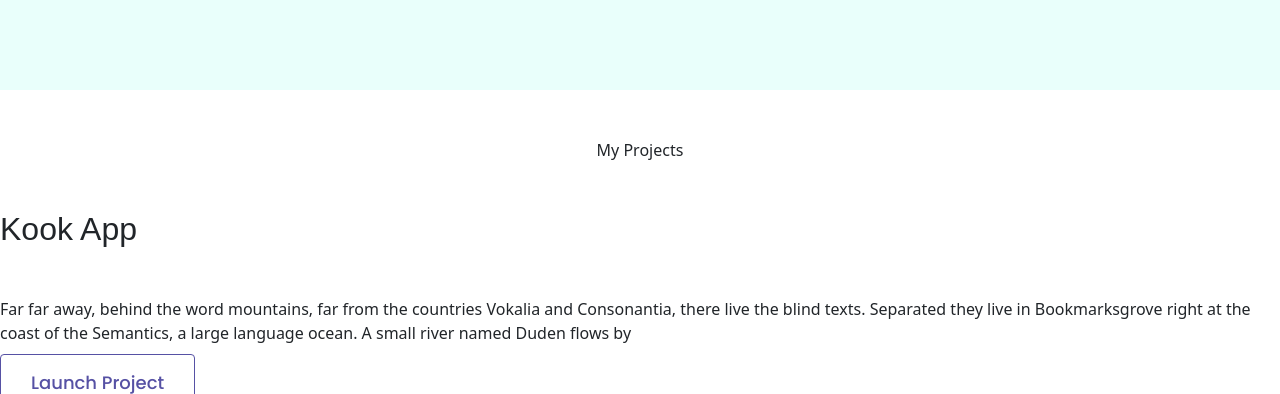
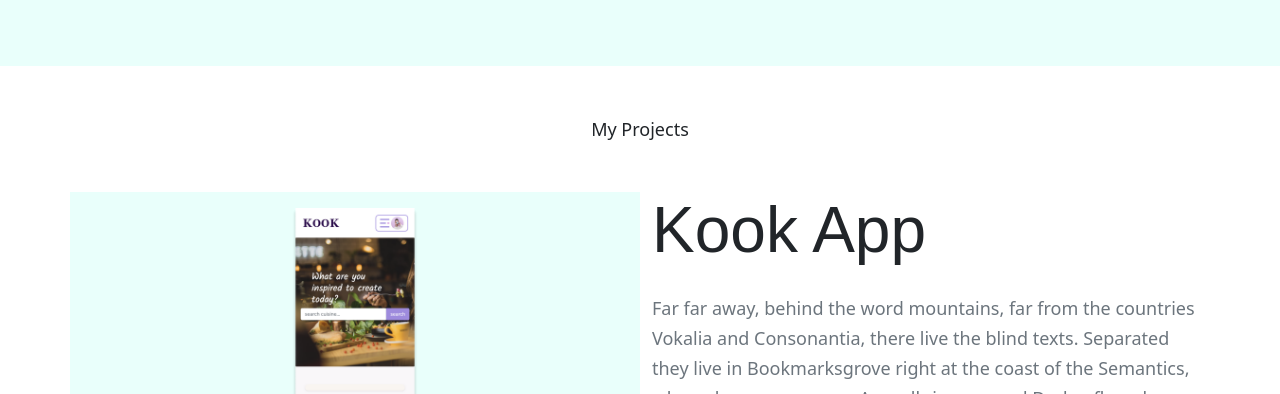
Before and after one commit to cdrmr18/portfolio, a plain HTML site: page index.html in a window 1280 px wide. Shown: the part 530-924 px from the top of the page. Drawn offline with nearby package versions, Linux system fonts and the light colour scheme; a web font is replaced by a local one.

Commit message:
added my owrk section on homepage with grid, image, and sample content

```diff
--- a/index.html
+++ b/index.html
@@ -27,13 +27,22 @@
     </div>
 
     <p class="text-center m-5">My Projects</p>
-
-    <h2 class="mb-5">Kook App</h2>
-    <p class="mb-4">Far far away, behind the word mountains, far from the countries Vokalia and Consonantia, there live the blind texts.
-    Separated they live in Bookmarksgrove right at the coast of the Semantics, a large language ocean. A small river named
-    Duden flows by</p>
-    <a href="#" class="btn-outline">Launch Project</a>
-
+    <div class="container homepage-projects">
+        <div class="row">
+            <div class="col-6 img-bg-color p-3">
+                <img src="images/kook-2.png" alt="kook web app" class="img-fluid">
+            </div>
+            <div class="col-6">
+                <h2 class="mb-4">Kook App</h2>
+                <p class="mb-5 text-muted">Far far away, behind the word mountains, far from the countries Vokalia and Consonantia, there live the
+                    blind texts.
+                    Separated they live in Bookmarksgrove right at the coast of the Semantics, a large language ocean. A small river
+                    named
+                    Duden flows by</p>
+                <a href="http://www.kook-app.com/" target= "_blank"class="btn-outline">Launch Project</a>
+            </div>
+        </div>
+    </div>
 
 
     <p><i class="fab fa-instagram"></i></p>
--- a/styles/style.css
+++ b/styles/style.css
@@ -17,9 +17,9 @@ body {
   font-family: var(--body-font-family);
 }
 p {
-  font-weight: normal;
-  line-height: 1.5;
-  font-size: 16px;
+  font-weight: 400;
+  line-height: 30px;
+  font-size: 18px;
 }
 
 /* homepage hero styles */
@@ -43,7 +43,7 @@ p {
   line-height: 2;
   color: #272142;
 }
-.homepage-project h2 {
+.homepage-projects h2 {
   font-size: 64px;
 }
 
@@ -70,3 +70,7 @@ p {
   font-family: var(--body-font-family);
   font-weight: 500;
 }
+/* image style */
+.img-bg-color {
+  background-color: var(--primary-color);
+}
```
Also changed, not shown: images/kook-2.png (added), 2 other files.
